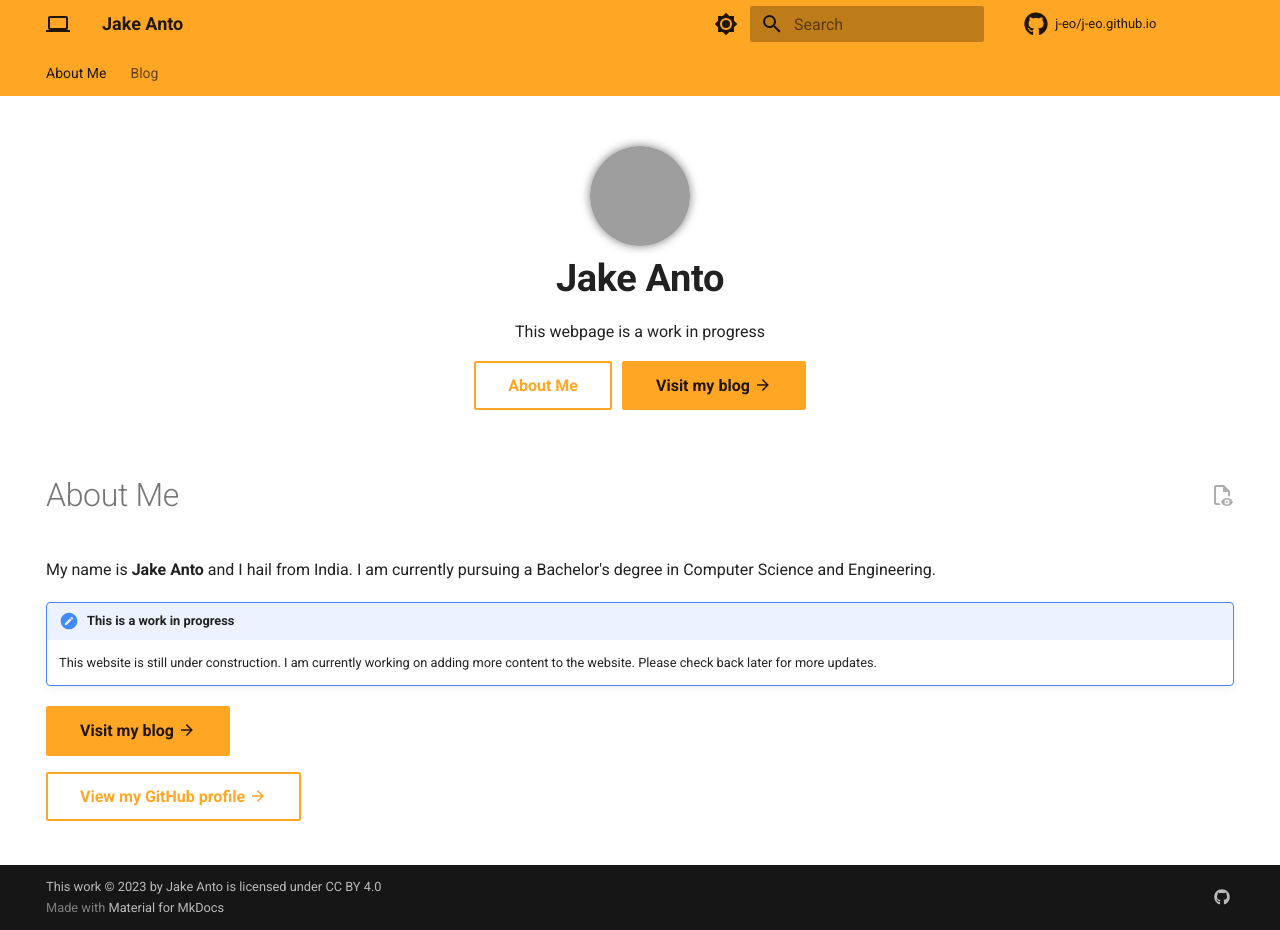
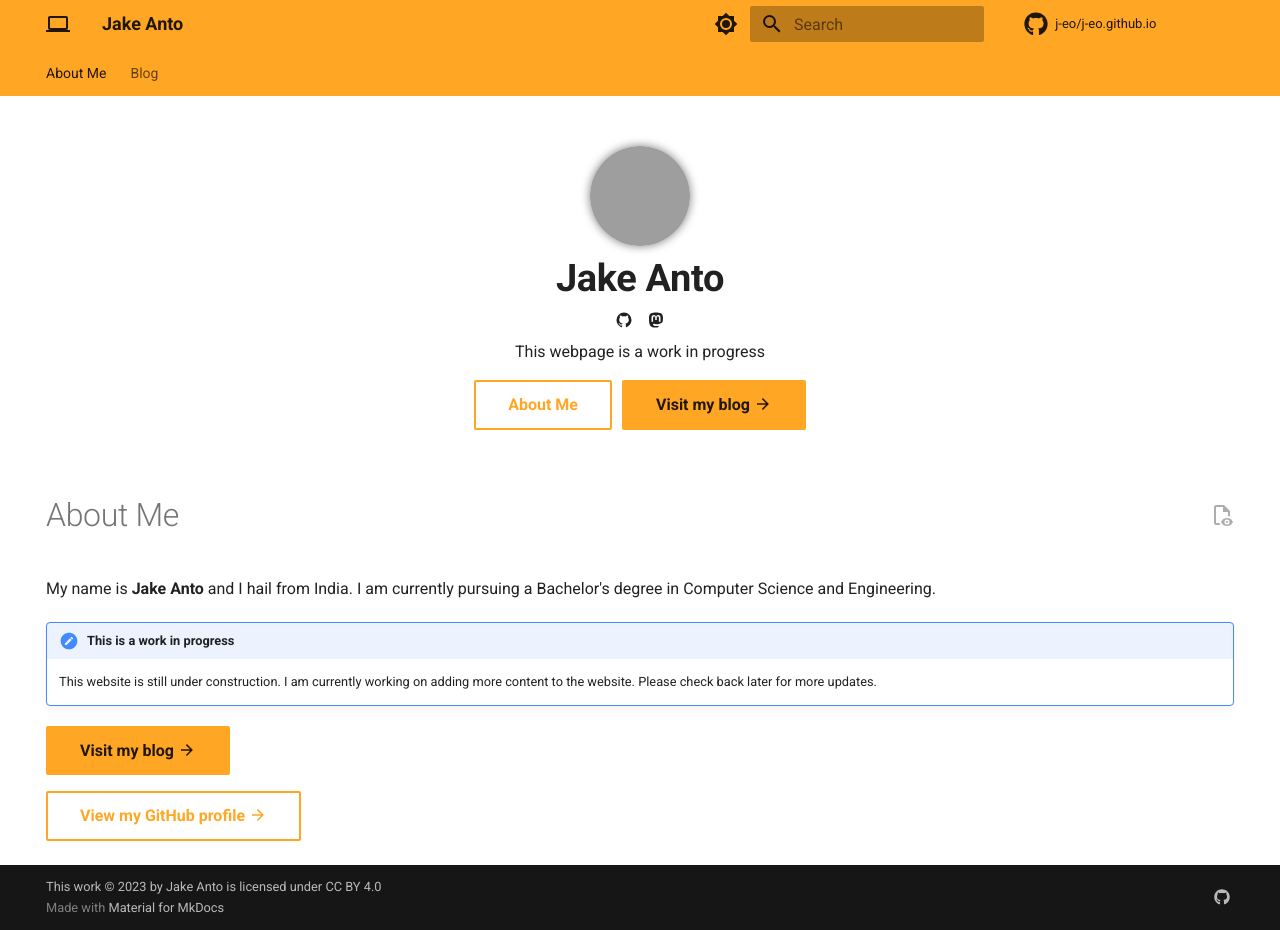
Before and after one commit to JakeAnto/JakeAnto.github.io, an MkDocs documentation site: the page built from docs/index.md, in a window 1280 px wide and 930 px high. Built offline with MkDocs 1.6.1 and Material for MkDocs 9.7.7, drawn with Linux system fonts in a browser that asks for light colours; plug-ins that fetch from the network failed and are left out; comment, search, counter and statistics services are not loaded; grey boxes are pictures that could not be loaded.

Commit message:
Add social links in hero

```diff
--- a/overrides/home.html
+++ b/overrides/home.html
@@ -19,6 +19,10 @@
         margin: 0;
     }
 
+    .hero p {
+        margin-top: 0px;
+    }
+
     .profile-image {
         width: 100px;
         height: 100px;
@@ -27,10 +31,26 @@
         box-shadow: 0px 0px 10px rgba(0, 0, 0, 0.5);
     }
 
+    /* Hero profile links overrides */
+    .hero-profile-links {
+        display: block;
+        margin: 5px;
+    }
+
+    .hero-profile-social {
+        color: var(--md-typeset-color) !important;
+        display: inline;
+        margin: 0 5px;
+    }
+
+    .hero-profile-social:hover {
+        color: var(--md-primary-fg-color) !important;
+    }
+
     /* Hero buttons overrides */
     .md-typeset .md-button--primary:hover {
         color: var(--md-primary-fg-color);
-        background-color: transparent!important; /* overriding .md-button:hover */
+        background-color: transparent !important; /* overriding .md-button:hover */
         border-color: var(--md-primary-fg-color);
     }
 
@@ -47,6 +67,22 @@
 <div class="hero md-typeset">
     <img class="profile-image" src="https://github.com/j-eo.png" alt="Jake's profile image">
     <h1>Jake Anto</h1>
+    <div class="hero-profile-links">
+        <a class="hero-profile-social" href="https://github.com/j-eo">
+            <span class="twemoji"><svg xmlns="http://www.w3.org/2000/svg" viewBox="0 0 24 24">
+                    <path
+                        d="M12 2A10 10 0 0 0 2 12c0 4.42 2.87 8.17 6.84 9.5.5.08.66-.23.66-.5v-1.69c-2.77.6-3.36-1.34-3.36-1.34-.46-1.16-1.11-1.47-1.11-1.47-.91-.62.07-.6.07-.6 1 .07 1.53 1.03 1.53 1.03.87 1.52 2.34 1.07 2.91.83.09-.65.35-1.09.63-1.34-2.22-.25-4.55-1.11-4.55-4.92 0-1.11.38-2 1.03-2.71-.1-.25-.45-1.29.1-2.64 0 0 .84-.27 2.75 1.02.79-.22 1.65-.33 2.5-.33.85 0 1.71.11 2.5.33 1.91-1.29 2.75-1.02 2.75-1.02.55 1.35.2 2.39.1 2.64.65.71 1.03 1.6 1.03 2.71 0 3.82-2.34 4.66-4.57 4.91.36.31.69.92.69 1.85V21c0 .27.16.59.67.5C19.14 20.16 22 16.42 22 12A10 10 0 0 0 12 2Z">
+                    </path>
+                </svg></span>
+        </a>
+        <a class="hero-profile-social" href="https://fosstodon.org/@jake_a">
+            <span class="twemoji"><svg xmlns="http://www.w3.org/2000/svg" viewBox="0 0 24 24">
+                    <path
+                        d="M20.94 14c-.28 1.41-2.44 2.96-4.97 3.26-1.31.15-2.6.3-3.97.24-2.25-.11-4-.54-4-.54v.62c.32 2.22 2.22 2.35 4.03 2.42 1.82.05 3.44-.46 3.44-.46l.08 1.65s-1.28.68-3.55.81c-1.25.07-2.81-.03-4.62-.5-3.92-1.05-4.6-5.24-4.7-9.5l-.01-3.43c0-4.34 2.83-5.61 2.83-5.61C6.95 2.3 9.41 2 11.97 2h.06c2.56 0 5.02.3 6.47.96 0 0 2.83 1.27 2.83 5.61 0 0 .04 3.21-.39 5.43M18 8.91c0-1.08-.3-1.91-.85-2.56-.56-.63-1.3-.96-2.23-.96-1.06 0-1.87.41-2.42 1.23l-.5.88-.5-.88c-.56-.82-1.36-1.23-2.43-1.23-.92 0-1.66.33-2.23.96C6.29 7 6 7.83 6 8.91v5.26h2.1V9.06c0-1.06.45-1.62 1.36-1.62 1 0 1.5.65 1.5 1.93v2.79h2.07V9.37c0-1.28.5-1.93 1.51-1.93.9 0 1.35.56 1.35 1.62v5.11H18V8.91Z">
+                    </path>
+                </svg></span>
+        </a>
+    </div>
     <p>This webpage is a work in progress</p>
     <a class="hero-button md-button" href="#about-me">About Me</a>
     <a class="hero-button md-button md-button--primary" href="blog/">Visit my blog <span class="twemoji"><svg
```
